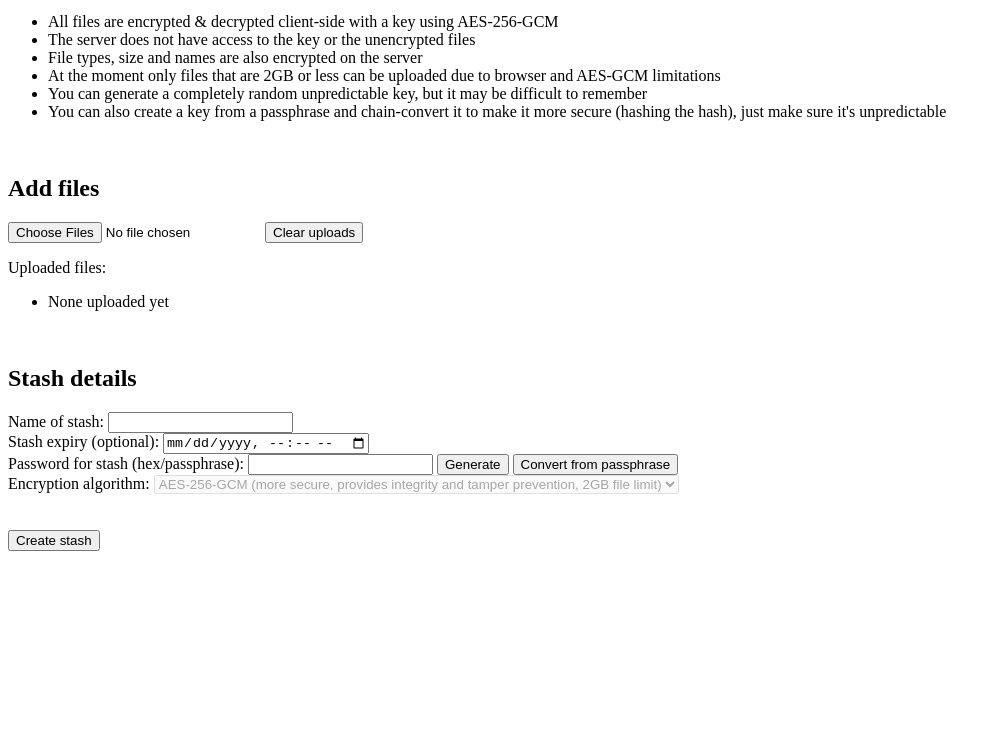
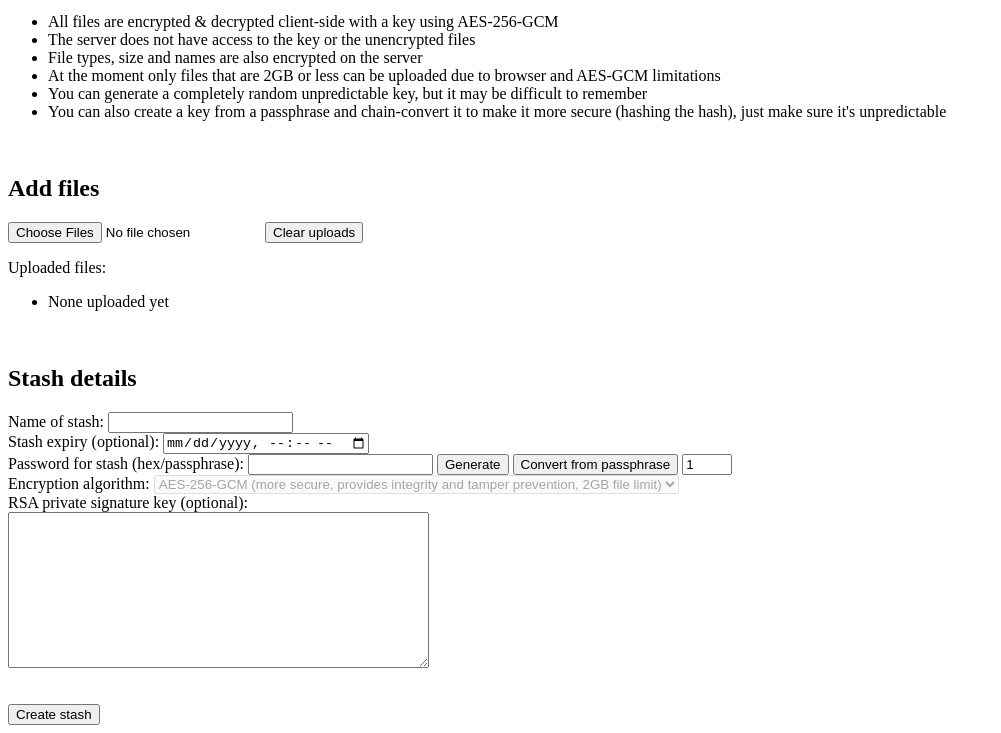
Before and after one commit to SpeedyCraftah/secure-stash, a website: page web/new.html in a window 1280 px wide. Shown: the part 87-820 px from the top of the page, without its empty margins (0-1001 px from the left). Drawn offline with nearby package versions, Linux system fonts and the light colour scheme.

Commit message:
use newer version of new.html

```diff
--- a/web/new.html
+++ b/web/new.html
@@ -37,12 +37,18 @@
         <input type="text" name="password" id="password">
         <button id="password-generate">Generate</button>
         <button id="passphrase-convert">Convert from passphrase</button>
+        <input style="width: 50px;" value="1" id="hash-number" type="number">
         <br />
         <label for="algorithm">Encryption algorithm:</label>
         <select name="algorithm" id="algorithm" disabled>
             <option value="aes-gcm" selected>AES-256-GCM (more secure, provides integrity and tamper prevention, 2GB file limit)</option>
             <option value="aes-cbc">AES-256-CBC (allows uploads larger than 2GB)</option>
         </select>
+        <br />
+        <label for="privatekey">RSA private signature key (optional):</label>
+        <br />
+        <textarea name="privatekey" id="privatekey" rows="10" cols="50"></textarea>
+
         <br />
         <br />
         <br />
@@ -210,7 +216,6 @@
 
                     console.log("Encrypting file", uploadedFiles[i]);
                     btn.innerText = `(file ${i + 1}/${uploadedFiles.length}) encrypting file...`;
-
                     // encrypt file name and type
                     const nameTypeIV = crypto.getRandomValues(new Uint8Array(16));
                     const nameTypeIVHex = toHexString(nameTypeIV);
```
